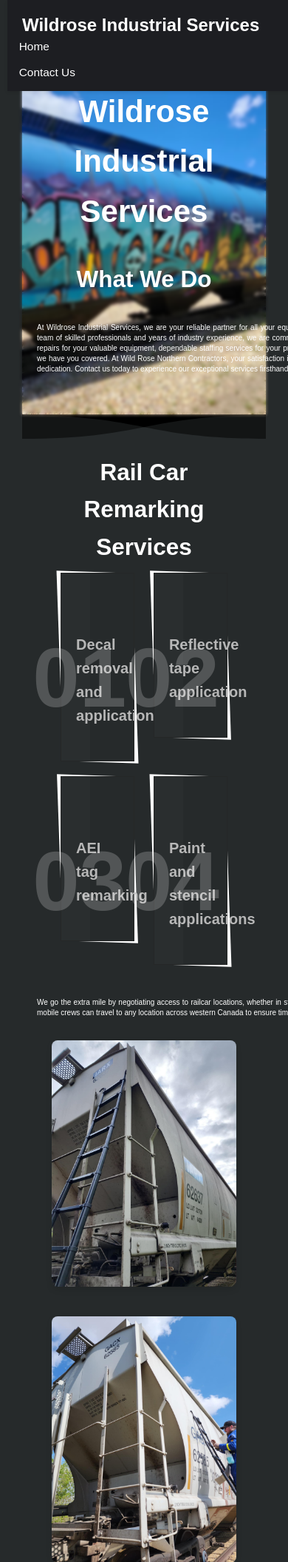
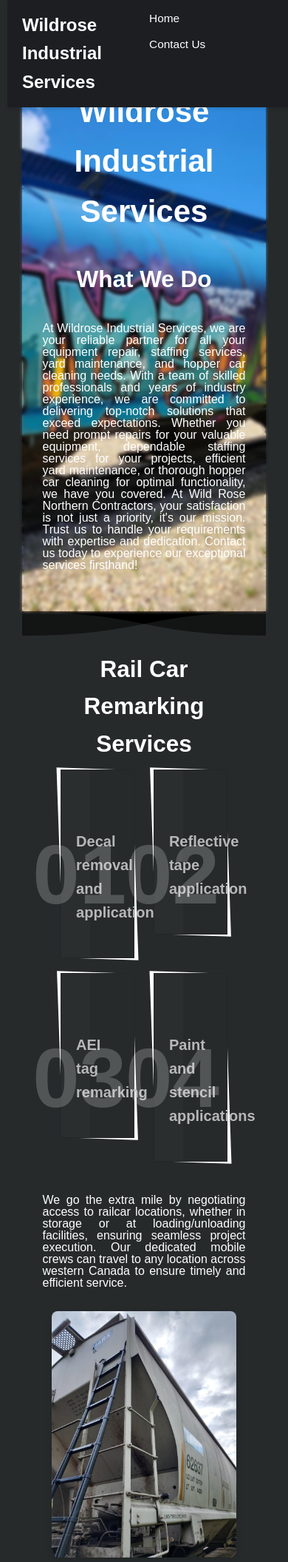
Before and after one commit to Chickenlegs7/Website_work, a Flask app: page / in a window 390 px wide; the page is wider, and only the part inside the window is pictured. Shown: the top 2111 px of that part at 74% size. Run offline with Flask 3, Linux system fonts and the light colour scheme.

Commit message:
working on adding changes to the mobile version of the site.

```diff
--- a/app/static/style.css
+++ b/app/static/style.css
@@ -122,13 +122,23 @@
 /* Responsive Styles */
 @media (max-width: 768px) {
     .navbar {
-        flex-direction: column;
+        min-width: 100%;
+	/*flex-direction: column; */
         align-items: flex-start;
     }
-    p {
-    font-size: 10px;  /* Smaller font for mobile */
-    line-height: 1.4;
-    text-align: justify; /* Justify text for better readability */
+    .info-tags {
+        font-size: 16px;  /* Smaller font for mobile */
+        line-height: 1.0;
+        max-width:275px;
+        text-align: justify; /* Justify text for better readability */
+    }
+
+    .tilesWrap li {
+        max-width: 250px;
+    }
+
+    .numbered-headers {
+        font-size:20px;
     }
 
     .nav-links {
@@ -347,7 +357,7 @@
   width: 250px;
 }
 
-@media (max-width: 800px) {
+@media (max-width: 768px) {
   .contact-inputs {
     width: 80vw;
   }
--- a/app/templates/base.html
+++ b/app/templates/base.html
@@ -4,6 +4,7 @@
     <meta name="viewport" content="width=device-width, initial-scale=1.0">
     <title>{% block title %}Wildrose Industrial Services{% endblock %}</title>
     <link rel="stylesheet" href="{{ url_for('static', filename='style.css') }}">
+    <meta name="google-site-verification" content="erxELAnpHwU7cFD2RzdyLjZJwXTNNjSOpb_h1d_LKSU" />
 </head>
 <body>
     <!-- Navigation Bar -->
--- a/app/templates/home.html
+++ b/app/templates/home.html
@@ -14,7 +14,7 @@
         <h2>What We Do</h2>
 	<br>
 	<center>
-	<p style="width:750px;">At Wildrose Industrial Services, we are your reliable partner for all your equipment repair, staffing
+	<p style="width:750px;" class="info-tags">At Wildrose Industrial Services, we are your reliable partner for all your equipment repair, staffing
 services, yard maintenance, and hopper car cleaning needs. With a team of skilled professionals and
 years of industry experience, we are committed to delivering top-notch solutions that exceed
 expectations. Whether you need prompt repairs for your valuable equipment, dependable staffing
@@ -34,25 +34,25 @@
 	<h2> Rail Car Remarking Services</h2>
 	<ul class="tilesWrap">
 	<li>
-		<h2>01</h2>
+		<h2 class="numbered-headers">01</h2>
 		<h3>Decal removal and application</h3>
 	</li>
 	<li>
-		<h2>02</h2>
+		<h2 class="numbered-headers">02</h2>
 		<h3>Reflective tape application</h3>
 	</li>
 	<li>
-		<h2>03</h2>
+		<h2 class="numbered-headers">03</h2>
 		<h3>AEI tag remarking</h3>
 	</li>
 	<li>
-		<h2>04</h2>
+		<h2 class="numbered-headers">04</h2>
 		<h3>Paint and stencil applications</h3>
 	</li>
         </ul>
 	<br>
 	<center>
-        <p style="width:750px;"> We go the extra mile by negotiating access to railcar locations, whether in storage or at
+        <p style="width:750px;" class="info-tags"> We go the extra mile by negotiating access to railcar locations, whether in storage or at
 loading/unloading facilities, ensuring seamless project execution. Our dedicated mobile crews
 can travel to any location across western Canada to ensure timely and efficient service. </p>
         <div class="image-gallery">
@@ -90,7 +90,7 @@
         </ul>
         <br>
 	<center>
-        <p style="width:750px;"> Our yard maintenance services will keep your outdoor areas looking their best year-round. We
+        <p style="width:750px;" class="info-tags"> Our yard maintenance services will keep your outdoor areas looking their best year-round. We
 provide snow removal and switch-cleaning services, summer grass maintenance, and brush
 control. We can also take care of scrap removal, construction clean-up, and special trash
 removal. </p>
@@ -127,7 +127,7 @@
         </ul>
         <br>
 	<center>
-        <p style="width:750px;"> Our fleet management services will help you keep your equipment running smoothly. Our team
+        <p style="width:750px;" class="info-tags"> Our fleet management services will help you keep your equipment running smoothly. Our team
 of experts can handle light-duty and heavy-duty equipment repair, while our state-of-the-art
 equipment monitoring systems provide you with real-time data on your fleet's performance.
 We also provide parts sourcing, sales and rental equipment sourcing services, so you can get
@@ -171,7 +171,7 @@
         </ul>
 	<br>
 	<center>
-	<p style="width:750px;">We provide a variety of transloading services tailored to our customers’ needs. From rail car
+	<p style="width:750px;" class="info-tags">We provide a variety of transloading services tailored to our customers’ needs. From rail car
 	rebalancing to loading and offloading products. </p>
 	<div class="image-gallery-solo">
 	    <img src="{{ url_for('static', filename='photos/image3.jpeg') }}" alt="Image 2" class="responsive-img">
```
